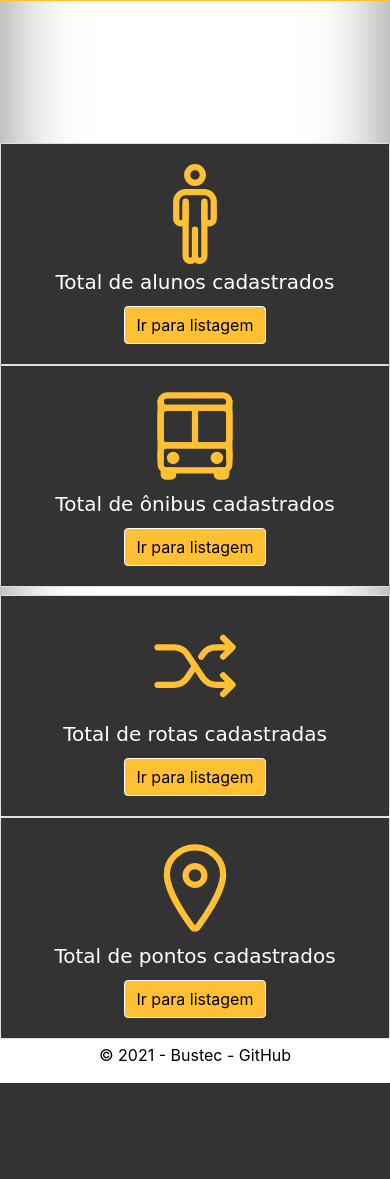
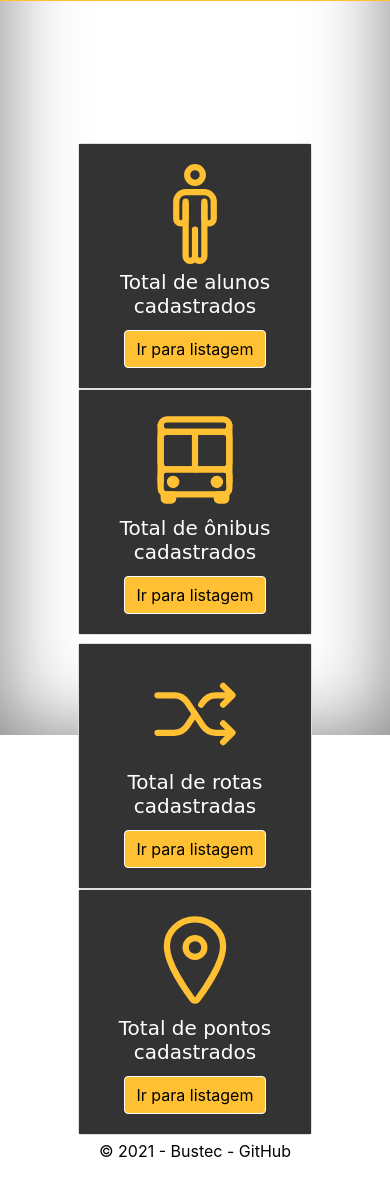
Before and after one commit to CarlosFalconJ/BusTec, a Symfony app: template API/templates/Home/home.html.twig in a window 390 px wide. Shown: the part 109-1288 px from the top of the page. Before the commit the page ends 1192 px from the top, so only its background shows below. Run offline with Twig, Linux system fonts and the light colour scheme; the template is opened without the code that fills it, so the values that code supplies are empty; some libraries are stand-ins or nearby versions.

Commit message:
Tornando a home responsiva

```diff
--- a/API/templates/Home/home.html.twig
+++ b/API/templates/Home/home.html.twig
@@ -8,6 +8,7 @@
         </section>
     </div>
 
+    <div class="position-home">
         <div class="row row-home-top">
             <div class="col-sm-5">
                 <div class="card">
@@ -21,7 +22,6 @@
                     </div>
                 </div>
             </div>
-
             <div class="col-sm-5">
                 <div class="card">
                     <div class="card-body">
@@ -62,4 +62,6 @@
                 </div>
             </div>
         </div>
+    </div>
+
 {% endblock%}
```
Lines whose indentation alone changed are shown as unchanged.
